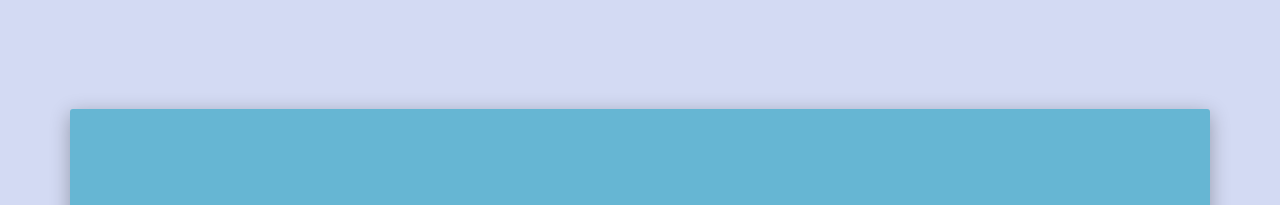
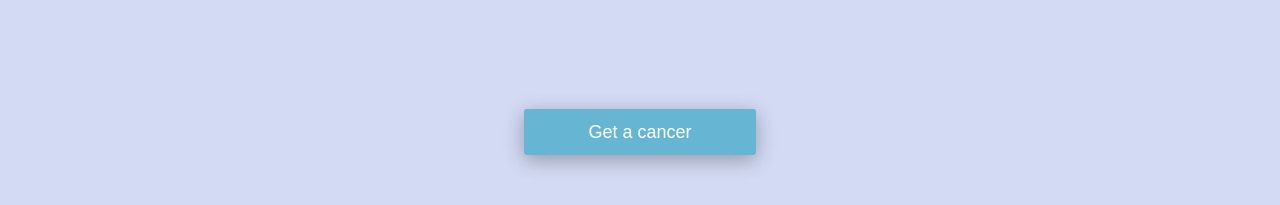
Before and after one commit to ArtiIOMI/UdemyFlexProject, a plain HTML site: page index.html in a window 1280 px wide. Shown: the part 1514-1719 px from the top of the page. Drawn offline with nearby package versions, Linux system fonts and the light colour scheme.

Commit message:
FastFix code

```diff
--- a/index.html
+++ b/index.html
@@ -60,7 +60,7 @@
                     </div>
                 </div>
                 <div class="quote-btn-wrapper">
-                    <button class="quote-btn" onclick="window.open('https://vignette.wikia.nocookie.net/spongebob/images/9/92/Astrology_with_Squidward_-_Cancer.png/revision/latest/scale-to-width-down/350?cb=20160404174525')>Get a cancer</button>
+                    <button class="quote-btn" onclick="window.open('https://vignette.wikia.nocookie.net/spongebob/images/9/92/Astrology_with_Squidward_-_Cancer.png/revision/latest/scale-to-width-down/350?cb=20160404174525')">Get a cancer</button>
                 </div>
             </div>
         </section>
```
